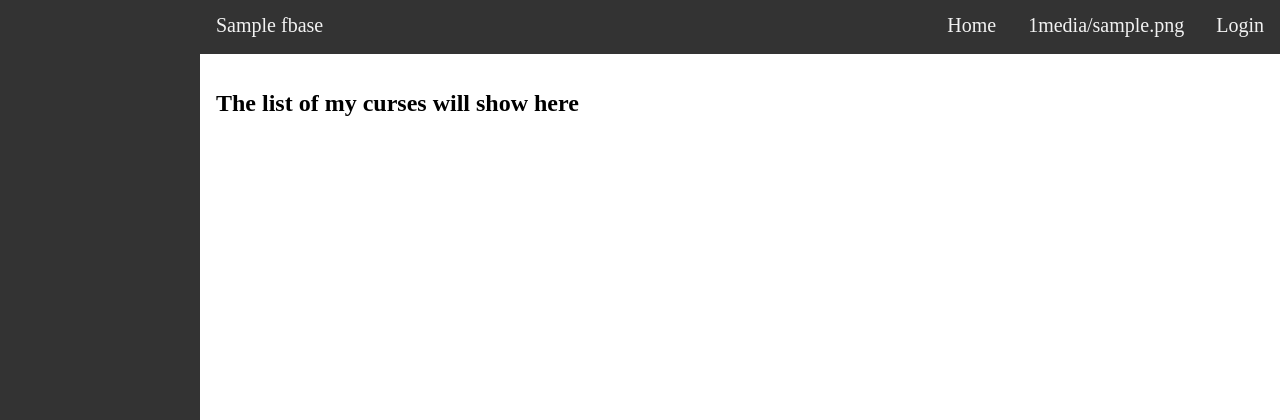
After one commit to victorcmsantos/education, a Flask app: template app/templates/student/my_curses.html in a window 1280 px wide. The commit adds this page. Shown: the top 420 px of the page. Run offline with Flask 2, Linux system fonts and the light colour scheme; the template is opened without the code that fills it: most values are stand-ins (such as "Sample title", 1, 10 or a date in 2020).

```diff
--- a/app/routes.py
+++ b/app/routes.py
@@ -3,7 +3,7 @@ from flask_login import current_user, login_user, logout_user
 from app import app
 from app.forms import LoginForm
 from app.models import Role, User
-from app.mgmt_users import list_rules, get_admin
+from app.mgmt_users import list_rules, get_admin, get_student
 import os
 
 ### arry pure
@@ -21,7 +21,13 @@ url='http://127.0.0.1:81'
 def index():
   lst = ls_path('home')
   user = {'username': 'Miguel'}
-  return render_template('index.html', title='Home', user=user, files=lst, url=url, get_admin=get_admin  )
+  return render_template('index.html',
+    title='Home',
+    user=user,
+    files=lst,
+    url=url,
+    get_admin=get_admin,
+    get_student=get_student  )
 
 @app.route("/login", methods=['GET', 'POST'])
 def login():
@@ -34,31 +40,50 @@ def login():
       return redirect( "/login" )
     login_user(user, remember=form.remember_me.data)
     return redirect('/index')
-  return render_template( 'login.html', title='login', files=lst, url=url, form=form, get_admin=get_admin)
+  return render_template( 'login.html',
+    title='login',
+    files=lst,
+    url=url,
+    form=form,
+    get_admin=get_admin,
+    get_student=get_student)
 
 @app.route("/home/<path:subpath_home>")
 def take_to_subpath(subpath_home):
   lst = ls_path('home')
-  user = {'username': 'Miguel'}
-  form = LoginForm()
-  if form.validate_on_submit():
-    user = User.query.filter_by(email=form.username.data).first()
-    if user is None or not user.check_password(form.password.data):
-      flash('Invalid username or password')
-      return redirect( "%s/home/login" % url )
-    #flash('Login requested for user {}, remember_me={}'.format(
-    #form.username.data, form.remember_me.data))
-    print(current_user)
-    login_user(user, remember=form.remember_me.data)
-    return redirect('/index')
-  return render_template('home/%s.html' % (subpath_home), title='%s' % (subpath_home) , user=user, files=lst, url=url, form=form, get_admin=get_admin )
+  return render_template('home/%s.html' % (subpath_home),
+  title='%s' % (subpath_home),
+  files=lst, url=url,
+  get_admin=get_admin,
+  get_student=get_student )
 
 @app.route("/admin/<path:subpath_adm>", methods=['GET', 'POST'])
 def adm(subpath_adm):
   ls_adm = ls_path('admin')
   lst = ls_path('home')
-  return render_template('admin/%s.html' % (subpath_adm), title='%s' % (subpath_adm), fbase=ls_adm, files=lst, url=url, list_rules=list_rules, User=User, Role=Role, get_admin=get_admin )
+  return render_template('admin/%s.html' % (subpath_adm),
+    title='%s' % (subpath_adm),
+    fbase=ls_adm,
+    files=lst,
+    url=url,
+    list_rules=list_rules,
+    User=User,
+    Role=Role,
+    get_admin=get_admin,
+    get_student=get_student )
 
+@app.route("/student/<path:subpath_myc>", methods=['GET', 'POST'])
+def student(subpath_myc):
+  ls_std = ls_path('student')
+  lst = ls_path('home')
+  return render_template('student/%s.html' % (subpath_myc),
+    title='%s' % (subpath_myc), fbase=ls_std,
+    files=lst, url=url,
+    list_rules=list_rules,
+    User=User,
+    Role=Role,
+    get_admin=get_admin,
+    get_student=get_student )
 
 @app.route('/logout')
 def logout():
--- a/app/templates/admin/users.html
+++ b/app/templates/admin/users.html
@@ -22,7 +22,6 @@
     </div>
 
     <div style="margin-left: -16px" class="navbar" >
-    {#<div style="width: fit-content; margin-left: -16px" class="navbar" > #}
       {% for i in fbase %}
       {% set i = i|replace('.html','') %}
       {% set a = i|replace('_',' ') %}
--- a/app/templates/base.html
+++ b/app/templates/base.html
@@ -9,7 +9,7 @@
     {% endif %}
   </head>
   <body>
-    {#<div class="navbar" ></div>#}
+    <div class="navbar" ></div>
     <div class="main">
         {% with messages = get_flashed_messages() %}
         {% if messages %}
@@ -34,9 +34,11 @@
       {% endfor %}
       <a href="{{url}}/index">Home</a>
       {% if get_admin(current_user.email) == True %}
-      <a href="{{url}}/admin/roles">Admin</a>
+      <a style="background-color: #d83a3a"  href="{{url}}/admin/roles">Admin</a>
       {% endif %}
-
+      {% if get_student(current_user.email) == True %}
+      <a style="background-color: #4197ca" href="{{url}}/student/my_curses">{{ current_user.username }}</a>
+      {% endif %}
     </div>
 
 
--- a/app/templates/home/about.html
+++ b/app/templates/home/about.html
@@ -2,7 +2,6 @@
 
 
 {% block content %}
-    <h1>Hello, {{ user.username }} !!!</h1>
     <h2>Scroll this page to see the effect</h2>
     <h2>The navigation bar will stay at the top of the page while scrolling</h2>
     <h2> TESSSSTEEE </h2>
--- /dev/null
+++ b/app/templates/student/my_curses.html
@@ -0,0 +1,17 @@
+{% extends "base.html" %}
+
+
+{% block content %}
+    <h2> The list of my curses will show here </h2>
+
+
+    <div style="margin-left: -16px" class="navbar" >
+    {#<div style="width: fit-content; margin-left: -16px" class="navbar" > #}
+      {% for i in fbase %}
+      {% set i = i|replace('.html','') %}
+      {% set a = i|replace('_',' ') %}
+      <a style="float: left" href="{{url}}/student/{{ i }}">{{ a[0]|upper }}{{ a[1:] }}</a>
+      {% endfor %}
+    </div>
+
+{% endblock %}
```
Also changed, not shown: app/mgmt_users.py (+10 -1 lines), app.db.
